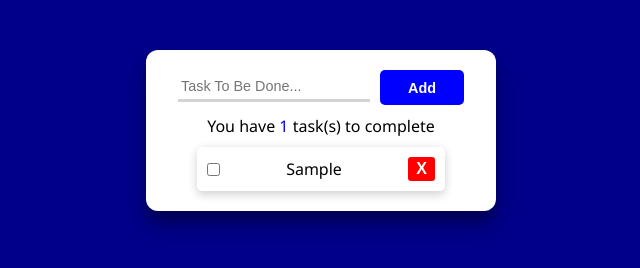
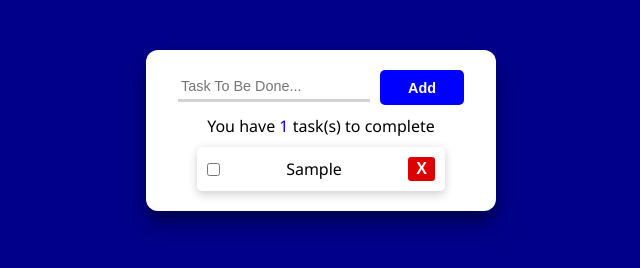
Before and after one commit to Kaloyanov5/To-do-App, a plain HTML site: page index.html in a window 1280 px wide. Both pictures are taken after typing "Sample" into the empty fields and a click on the button "Add". Shown: the full height of the page, 319-959 px from the left. Drawn offline with Linux system fonts and the light colour scheme.

Commit message:
Changed the delete button color

```diff
--- a/styles.css
+++ b/styles.css
@@ -98,7 +98,7 @@ body{
 }
 
 .delete-task-btn{
-    background-color: red;
+    background-color: rgb(220, 0, 0);
     border: none;
     color: white;
     border-radius: 3px;
```
